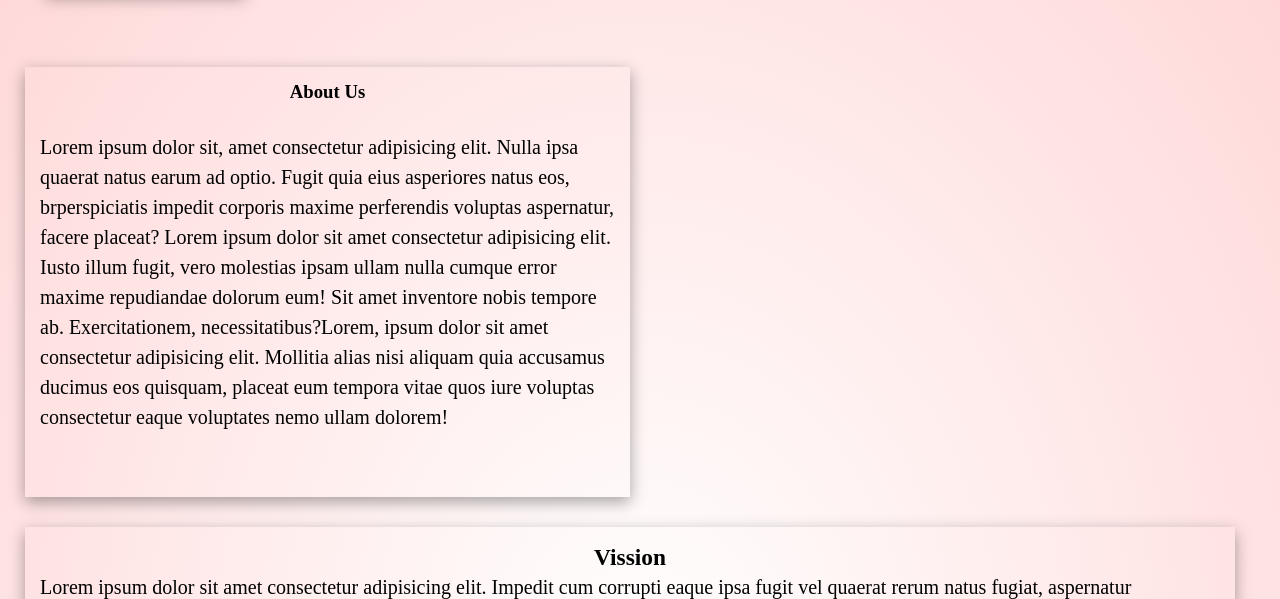
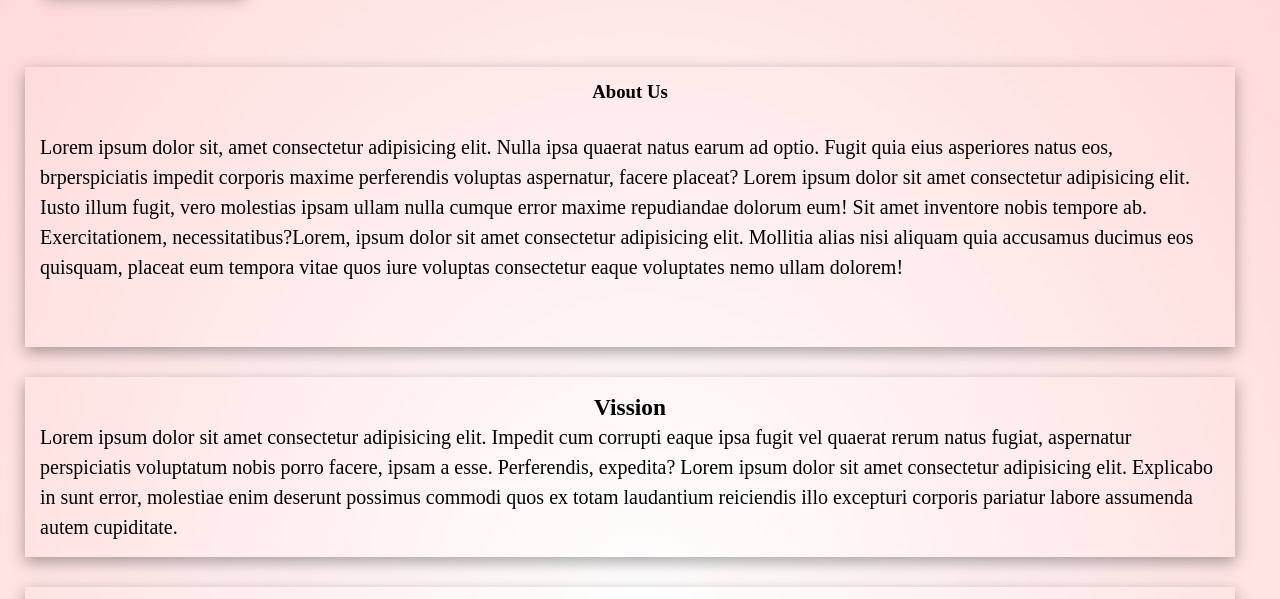
Before and after one commit to sielejustus/Aminas-website, a plain HTML site: page about.html in a window 1280 px wide. Shown: the part 135-734 px from the top of the page. Drawn offline with Linux system fonts and the light colour scheme.

Commit message:
Update about.css

```diff
--- a/styles/about.css
+++ b/styles/about.css
@@ -67,7 +67,8 @@ a {
 
 }
 .about-text{
-    flex-basis: 50%;
+/*     flex-basis: 50%; */
+    align-items: center;
     box-shadow: rgba(0, 0, 0, 0.35) 0px 5px 15px;
     margin-top: 50px;
     margin-bottom: 30px;
```
